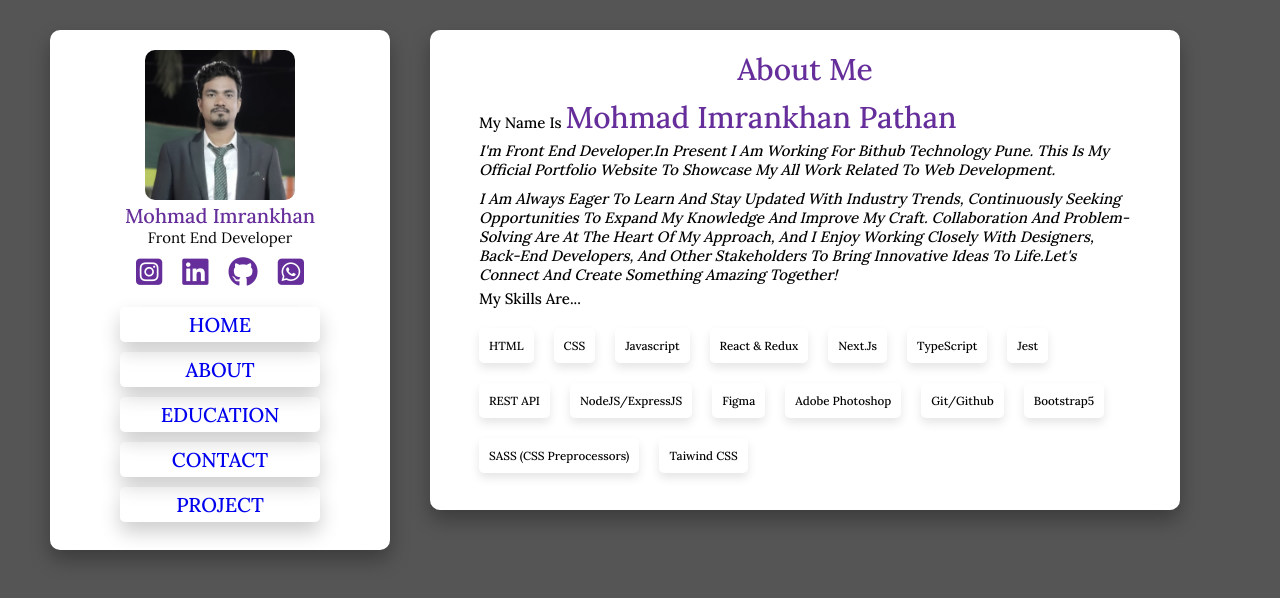
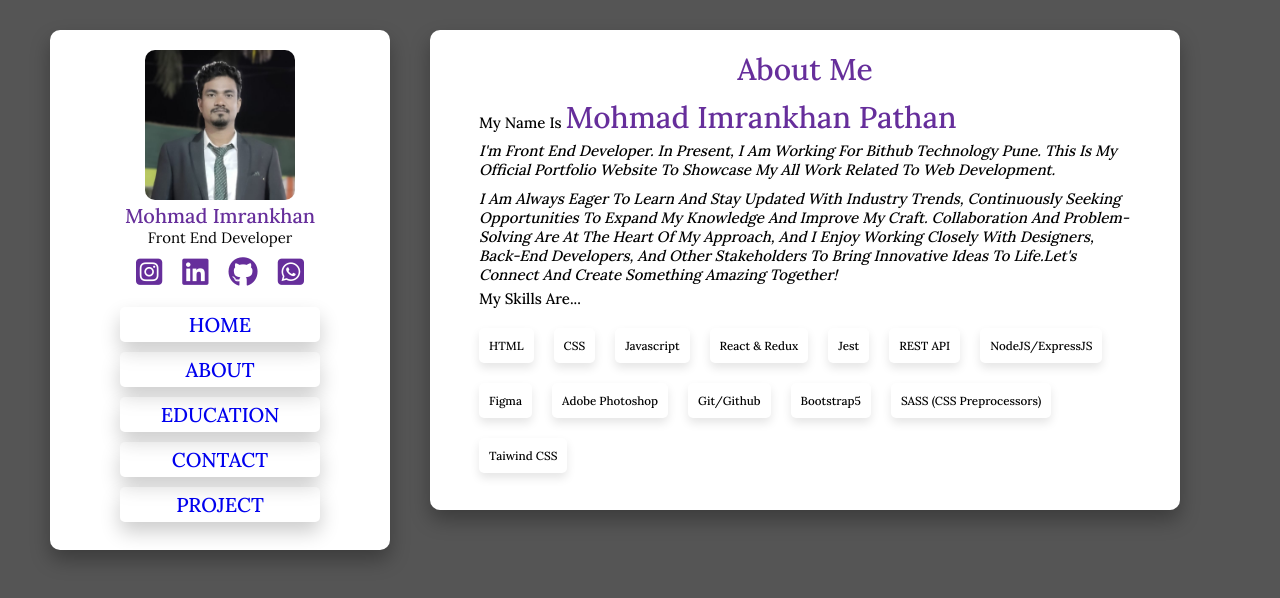
Before and after one commit to pathanimran4373/khan-portfolio, a React (Create React App) app: page /about in a window 1280 px wide. Shown: the top 598 px of the page. Built offline with nearby package versions, Linux system fonts and the light colour scheme; a web font is replaced by a local one.

Commit message:
update skills

```diff
--- a/src/pages/about-page/AboutPage.js
+++ b/src/pages/about-page/AboutPage.js
@@ -11,7 +11,7 @@ function AboutPage() {
             my name is <span>Mohmad Imrankhan Pathan</span>
           </h3>
           <p>
-            i'm front end developer.In present I am working for Bithub Technology Pune. This is my official portfolio website to
+            i'm front end developer. In present, I am working for Bithub Technology Pune. This is my official portfolio website to
             showcase my all work related to web development.
           </p>
           <p>
@@ -38,12 +38,12 @@ function AboutPage() {
           <div className="progress">
             <h3>React & Redux</h3>
           </div>
-          <div className="progress">
+          {/* <div className="progress">
             <h3>Next.js</h3>
           </div>
           <div className="progress">
             <h3>TypeScript</h3>
-          </div>
+          </div> */}
           <div className="progress">
             <h3>Jest</h3>
           </div>
```
